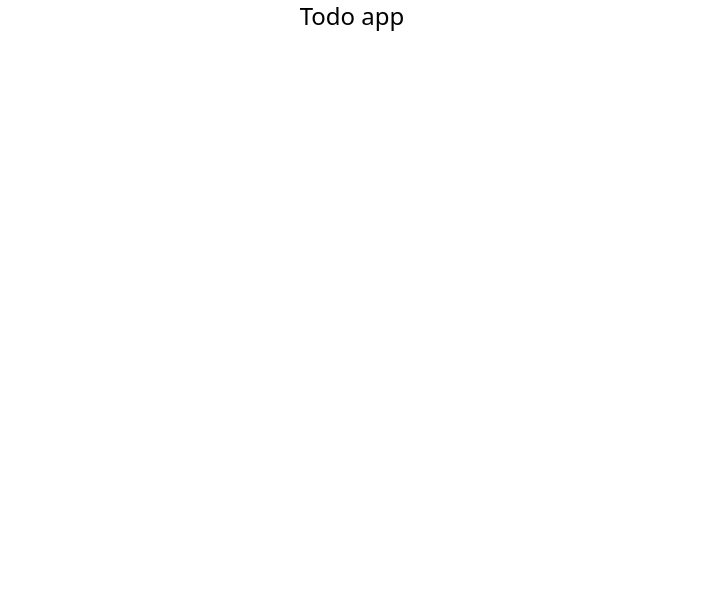
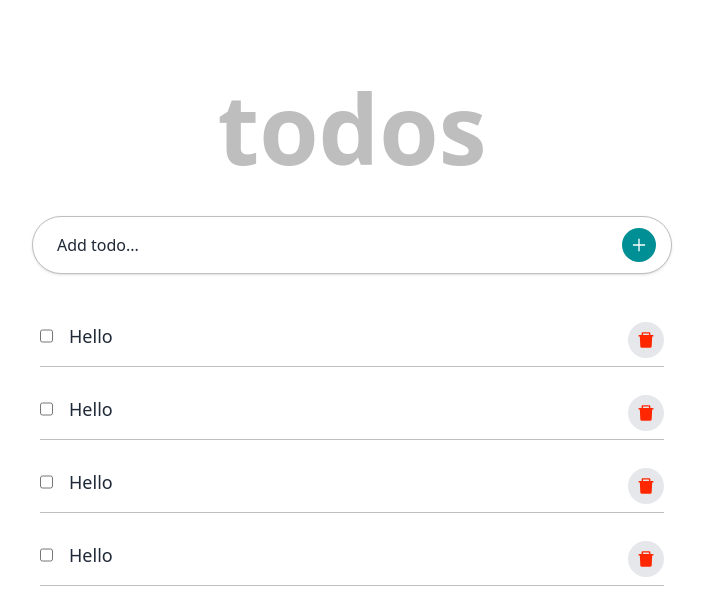
Before and after one commit to Fidesnoella/react-todo-app, a React (Vite) app: page / in a window 1280 px wide. Shown: the top 616 px of the page, without its empty margins (288-991 px from the left). Built offline with nearby package versions, Linux system fonts and the light colour scheme.

Commit message:
feat: add page layout

```diff
--- a/package.json
+++ b/package.json
@@ -10,7 +10,8 @@
   },
   "dependencies": {
     "react": "^18.2.0",
-    "react-dom": "^18.2.0"
+    "react-dom": "^18.2.0",
+    "react-icons": "^4.8.0"
   },
   "devDependencies": {
     "@types/react": "^18.0.28",
--- a/src/App.jsx
+++ b/src/App.jsx
@@ -1,7 +1,30 @@
+import { AiOutlinePlus, AiFillDelete } from "react-icons/ai"
+
 export default function App() {
   return (
-    <div>
-      <p className="text-center text-2xl">Todo app</p>
+    <div className="flex flex-col items-center mt-10 sm:mt-20 mx-auto container">
+      <h1 className="text-[#bebebe] font-bold text-6xl sm:text-8xl">todos</h1>
+      <div className="w-full sm:w-1/2 px-6 sm:px-0">
+        <div className="relative">
+          <input placeholder="Add todo..." className="placeholder-gray-800 mt-10 px-6 py-4 outline-none border border-[#bebebe] shadow rounded-full w-full" />
+          <span className="absolute bottom-3 right-4 rounded-full bg-[#008f94] cursor-pointer p-2"><AiOutlinePlus color="white" fontSize={18} /></span>
+        </div>
+        <div className="w-full flex flex-col gap-3 pt-8 px-2">
+          {
+            [1, 2, 3, 4].map(() => {
+              return (
+                <div className="border-b border-[#bebebe] text-gray-800 py-4">
+                  <div className="flex gap-4 relative" >
+                    <input type="checkbox" name="" id="" />
+                    <p className="text-lg">Hello</p>
+                    <span className="absolute top-0 right-0 rounded-full bg-gray-200 cursor-pointer p-2"><AiFillDelete color="#ff2700" fontSize={20} /></span>
+                  </div>
+                </div>
+              )
+            })
+          }
+        </div>
+      </div>
     </div>
   )
 }
```
Also changed, not shown: 1 other file (tests, documents, lock files or other folders).
